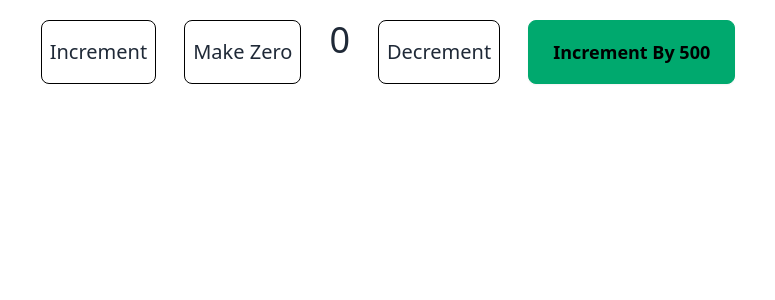
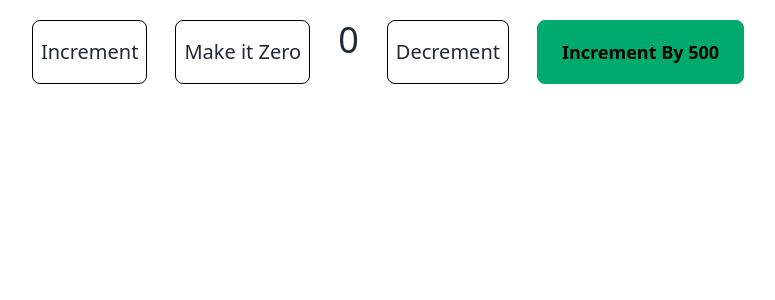
Before and after one commit to Saiful10400/Apollow-Assignment-3-front-end-, a React (Vite) app: page / in a window 1280 px wide. Shown: the top 300 px of the page, without its empty margins (252-1027 px from the left). Built offline with nearby package versions, Linux system fonts and the light colour scheme.

Commit message:
button name changed.

```diff
--- a/src/App.tsx
+++ b/src/App.tsx
@@ -10,7 +10,7 @@
         Increment
       </button>
       <button onClick={()=>dispatch(makeZero())} className="text-xl border border-black rounded-lg px-2 py-1">
-        Make Zero
+        Make it Zero
       </button>
       <h1 className="text-4xl">{data}</h1>
       <button onClick={()=>dispatch(decrement())} className="text-xl border border-black rounded-lg px-2 py-1 ">
```
